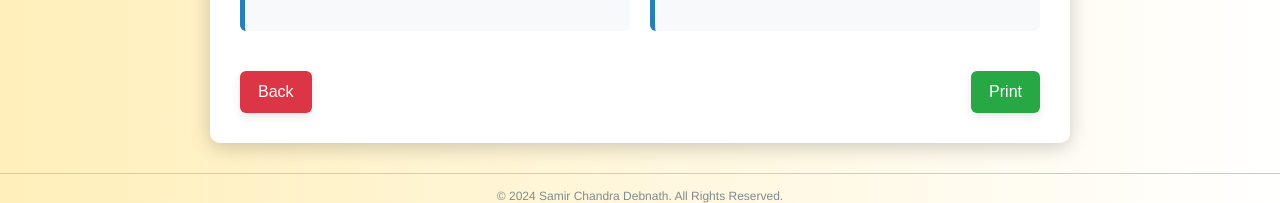
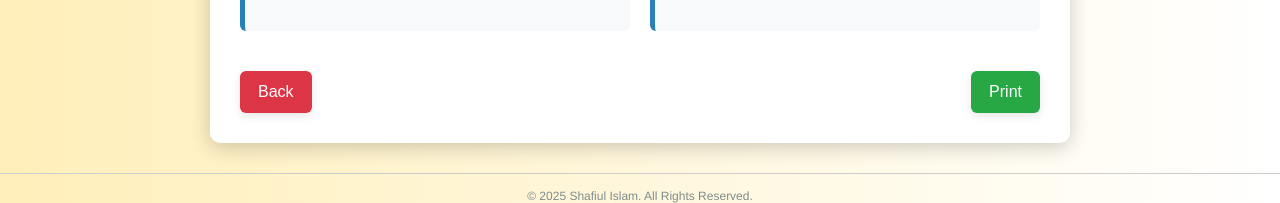
Before and after one commit to rajib1346/diabetes, a Flask app: template templates/result.html in a window 1280 px wide. Shown: the part 638-841 px from the top of the page. Run offline with Flask 3, Linux system fonts and the light colour scheme; the template is opened without the code that fills it, so the values that code supplies are empty; parts of the project's set-up code (start-up, migrations or seed data) failed here and were passed over.

Commit message:
Update result.html

```diff
--- a/templates/result.html
+++ b/templates/result.html
@@ -174,7 +174,7 @@
         </div>
     </div>
     <div class="footer">
-        &copy; 2024 Samir Chandra Debnath. All Rights Reserved.
+        &copy; 2025 Shafiul Islam. All Rights Reserved.
     </div>
 </body>
 </html>
```
